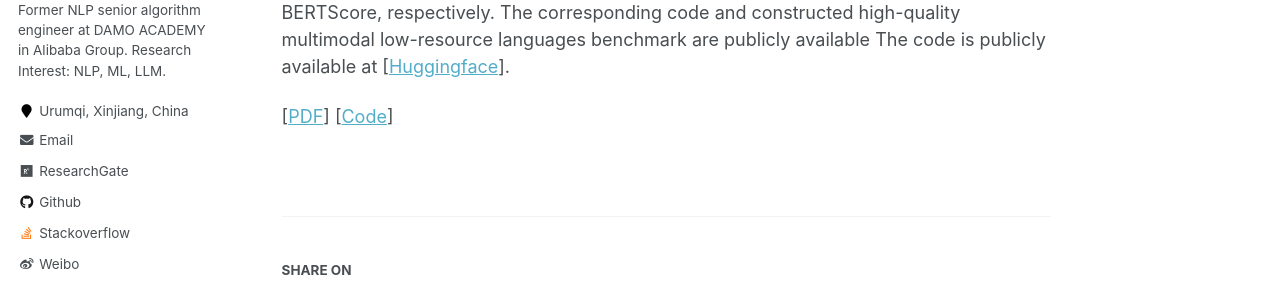
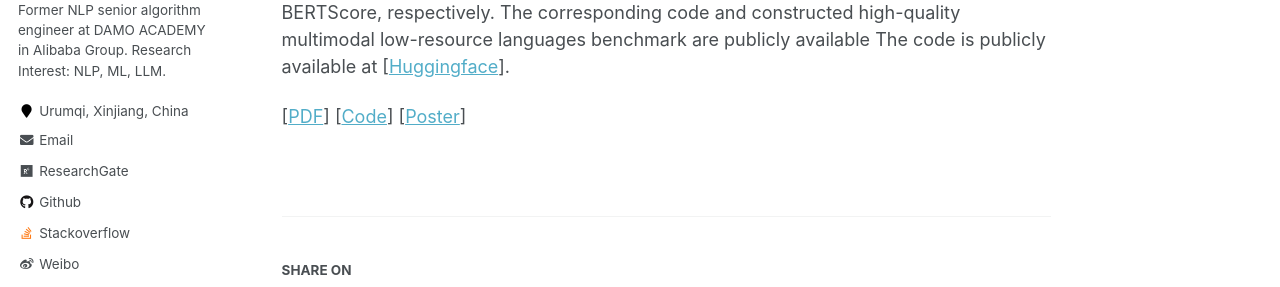
Before and after one commit to miradel51/miradel51.github.io, a Jekyll site: the page built from _publications/2026_ijcnn_mllm_mt_bench_lrls.md, in a window 1280 px wide and 900 px high, scrolled down 872 px. Shown: the part 274-561 px from the top of the window. Built offline with Jekyll 4.4.1, drawn with Linux system fonts in a browser that asks for light colours; some web fonts are replaced.

Commit message:
Update 2026_ijcnn_mllm_mt_bench_lrls.md
Added the poster for IJCNN2026 of shuoshuo

```diff
--- a/_publications/2026_ijcnn_mllm_mt_bench_lrls.md
+++ b/_publications/2026_ijcnn_mllm_mt_bench_lrls.md
@@ -32,4 +32,4 @@ The results show that strong baselines (e.g., Qwen3-VL-8B and LLaVA-v1.6-7B), wh
 such as Visual Genome and Multi30K, with average gains of +7.67, +8.50, and +9.67 on COMET-Kiwi, CLIP, and BERTScore, respectively. The corresponding code and constructed high-quality multimodal low-resource languages benchmark are publicly available
 The code is publicly available at \[[Huggingface](https://huggingface.co/datasets/yumoya/SilkRoad-VL)\].
 
-\[[PDF](https://www.researchgate.net/publication/403332870_Vision-to-Text_Benchmarking_Multimodal_LLMs_on_Extremely_Low-Resource_Languages)\] \[[Code](https://huggingface.co/datasets/yumoya/SilkRoad-VL)\]
+\[[PDF](https://www.researchgate.net/publication/403332870_Vision-to-Text_Benchmarking_Multimodal_LLMs_on_Extremely_Low-Resource_Languages)\] \[[Code](https://huggingface.co/datasets/yumoya/SilkRoad-VL)\] \[[Poster](https://miradel51.github.io/files/ijcnn2026_poster_hss.pdf)\]
```
